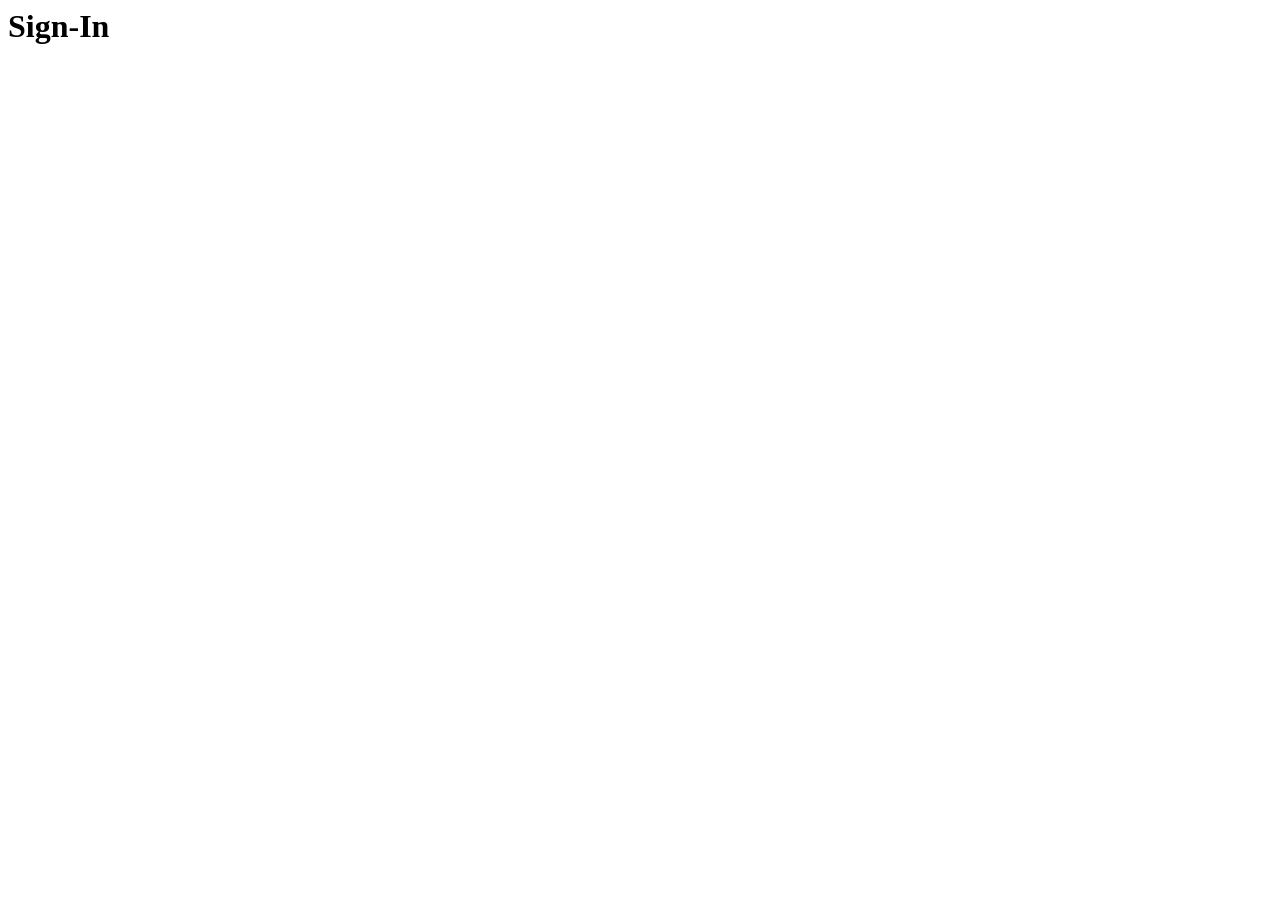
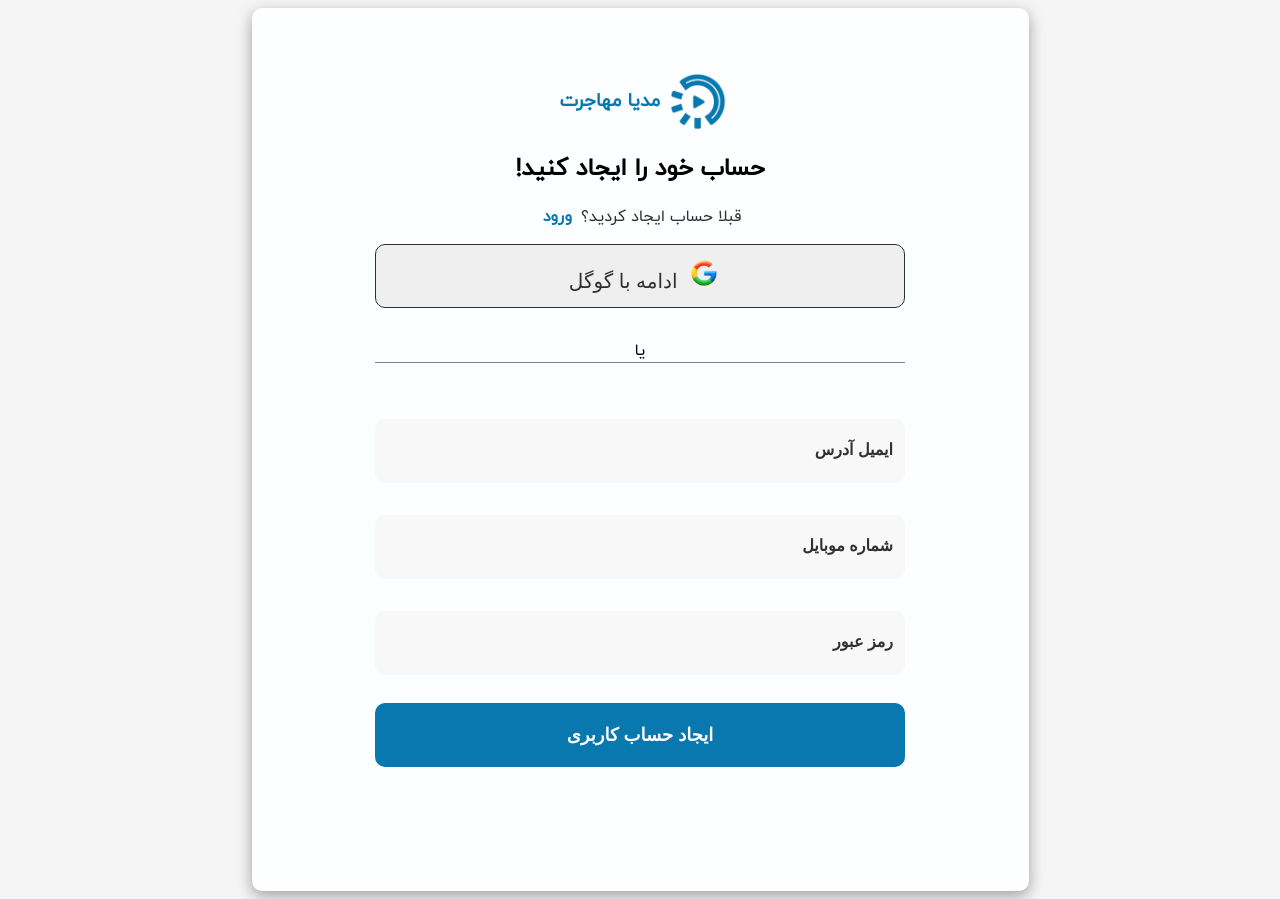
Before and after one commit to suriya-work/migration-media, a plain HTML site: page components/signIn.html in a window 1280 px wide. Before the commit the page ends 800 px from the top, so only its background shows below. Drawn offline with Linux system fonts and the light colour scheme.

Commit message:
signin and with style

```diff
--- a/components/signIn.html
+++ b/components/signIn.html
@@ -1,11 +1,48 @@
 <html lang="en">
+
 <head>
     <meta charset="UTF-8">
     <meta http-equiv="X-UA-Compatible" content="IE=edge">
     <meta name="viewport" content="width=device-width, initial-scale=1.0">
-    <title>Document</title>
+    <link rel="stylesheet" href="../styles/font.css">
+    <link rel="stylesheet" href="../styles/signIn.css">
+    <title>مدیا مهاجرت</title>
 </head>
-<body>
-    <h1>Sign-In</h1>
+
+<body dir="rtl">
+    <!-- LOGO -->
+    <div class="container">
+        <section class="media-logo">
+            <img class="logo" src="../images/Logo.png" alt="Logo">
+            <h3>مدیا مهاجرت</h3>
+        </section>
+        <!-- COUNTER -->
+        <section class="section">
+            <h1>حساب خود را ایجاد کنید!</h1>
+            <p>قبلا حساب ایجاد کردید؟
+                <span>ورود</span>
+            </p>
+        </section>
+        <!-- GOOGLE  -->
+        <section class="section-google">
+            <button>
+                <img src="../images/google.png" alt="google">
+                <span>ادامه با گوگل</span>
+            </button>
+            <div class="text">
+                <span>یا</span>
+            </div>
+        </section>
+        <form class="form">
+            <input type="email" placeholder="ایمیل آدرس">
+            <br>
+            <input type="number" placeholder="شماره موبایل">
+            <br>
+            <input type="password" placeholder="رمز عبور">
+            <br>
+            <button>ایجاد حساب کاربری</button>
+        </form>
+    </div>
 </body>
+
 </html>
--- /dev/null
+++ b/styles/signIn.css
@@ -0,0 +1,121 @@
+
+body {
+    background-color: #f5f5f5;
+    font-family: IRANYekan;
+}
+
+.container {
+    width: 649px;
+    height: 755px;
+    align-items: center;
+    text-align: center;
+    margin: auto;
+    padding: 4rem;
+    background-color: #FCFEFF;
+    box-shadow: rgba(0, 0, 0, 0.35) 0px 5px 15px;
+    overflow: hidden;
+    border-radius: 10px;
+}
+
+.media-logo {
+    display: flex;
+    justify-content: center;
+}
+
+.media-logo h3 {
+    color: #0878AF;
+    margin: 1rem .5rem;
+
+}
+
+.logo {
+    width: 60px;
+    height: 60px;
+}
+
+.section p {
+    color: #2F3030;
+}
+
+.section span {
+    color: #0878AF;
+    font-weight: bold;
+    margin: 0 .25rem;
+}
+
+.section-google img {
+    width: 30px;
+    height: 30px;
+
+}
+
+.section-google button {
+    width: 530px;
+    height: 64px;
+    border-radius: 10px;
+    border: 1px solid #2F3030;
+    cursor: pointer;
+}
+
+.section-google button span {
+    font-size: 20px;
+    color: #2F3030;
+    margin: 0 .5rem;
+
+}
+
+
+.text {
+    padding-top: 2rem;
+    border-bottom: 1px solid #7e8181;
+    width: 530px;
+    margin: auto;
+}
+
+.form {
+    margin: 2.5rem;
+}
+
+.form input {
+    width: 530px;
+    height: 64px;
+    border-radius: 10px;
+    border: none;
+    background-color: #F8F8F8;
+    margin: 1rem;
+}
+
+.form input::placeholder {
+    color: #2F3030;
+    font-size: 16px;
+    padding: 10px;
+    font-weight: bold;
+}
+
+.form button {
+    width: 530px;
+    height: 64px;
+    color: #ffff;
+    background-color: #0878AF;
+    border-radius: 10px;
+    border: none;
+    font-size: 18px;
+    font-weight: bold;
+    margin-top: .75rem;
+}
+
+/* MEDIA  */
+@media (max-width:600px) {
+  .container {
+    box-shadow: none;
+    border-radius: none;
+
+  }
+}
+
+@media (max-width:900px) {
+    .container {
+      box-shadow: none;
+      border-radius: none;
+    }
+  }
```
